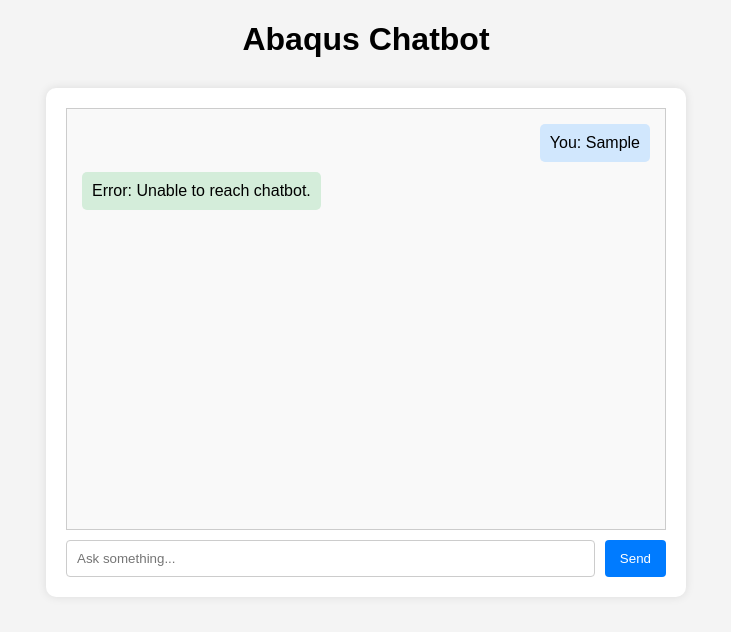
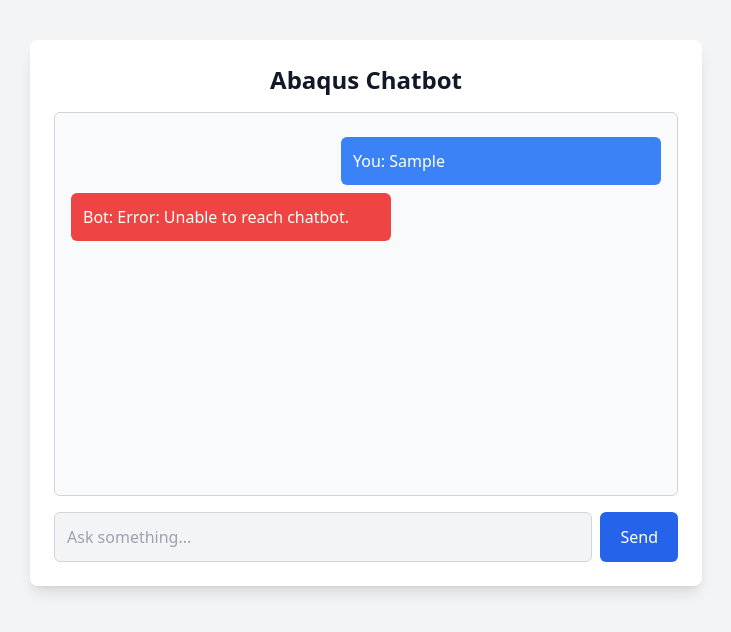
Before and after one commit to daoddee/509, a plain HTML site: page static/index.html in a window 1280 px wide. Both pictures are taken after typing "Sample" into the empty fields and a click on the button "Send". Shown: the whole page, without its empty margins (274-1005 px from the left). Drawn offline with nearby package versions, Linux system fonts and the light colour scheme; no server answers.

Commit message:
Initial commit - uploading chatbot project

```diff
--- a/static/index.html
+++ b/static/index.html
@@ -4,84 +4,29 @@
     <meta charset="UTF-8">
     <meta name="viewport" content="width=device-width, initial-scale=1.0">
     <title>Abaqus Chatbot</title>
+    <script src="https://cdn.tailwindcss.com"></script>
     <style>
-        body {
-            font-family: Arial, sans-serif;
-            background-color: #f4f4f4;
-            text-align: center;
-            margin: 0;
-            padding: 0;
+        .chat-box::-webkit-scrollbar {
+            width: 6px;
         }
-        .chat-container {
-            width: 80%;
-            max-width: 600px;
-            margin: 30px auto;
-            background: white;
-            padding: 20px;
+        .chat-box::-webkit-scrollbar-thumb {
+            background-color: #888;
             border-radius: 10px;
-            box-shadow: 0px 0px 10px rgba(0,0,0,0.1);
-        }
-        .chat-box {
-            height: 400px;
-            overflow-y: auto;
-            border: 1px solid #ccc;
-            padding: 10px;
-            background: #f9f9f9;
-            display: flex;
-            flex-direction: column;
-        }
-        .chat-input-container {
-            display: flex;
-            margin-top: 10px;
-        }
-        .chat-input {
-            flex: 1;
-            padding: 10px;
-            border: 1px solid #ccc;
-            border-radius: 4px;
-        }
-        .send-btn {
-            padding: 10px 15px;
-            background: #007BFF;
-            color: white;
-            border: none;
-            cursor: pointer;
-            border-radius: 4px;
-            margin-left: 10px;
-        }
-        .send-btn:hover {
-            background: #0056b3;
-        }
-        .message {
-            padding: 10px;
-            margin: 5px;
-            border-radius: 5px;
-            display: inline-block;
-            max-width: 75%;
-            word-wrap: break-word;
-        }
-        .user-message {
-            background-color: #d1e7fd;
-            align-self: flex-end;
-        }
-        .bot-message {
-            background-color: #d4edda;
-            align-self: flex-start;
-        }
-        .typing {
-            font-style: italic;
-            color: gray;
         }
     </style>
 </head>
-<body>
+<body class="bg-gray-100 dark:bg-gray-900 text-gray-900 dark:text-gray-100 transition-all">
 
-    <h1>Abaqus Chatbot</h1>
-    <div class="chat-container">
-        <div class="chat-box" id="chat-box"></div>
-        <div class="chat-input-container">
-            <input type="text" id="user-input" class="chat-input" placeholder="Ask something...">
-            <button class="send-btn" id="send-btn">Send</button>
+    <div class="max-w-2xl mx-auto mt-10 p-6 bg-white dark:bg-gray-800 shadow-lg rounded-lg">
+        <h1 class="text-2xl font-bold text-center mb-4">Abaqus Chatbot</h1>
+
+        <!-- Chat Box -->
+        <div class="chat-box h-96 overflow-y-auto p-4 border border-gray-300 dark:border-gray-600 rounded-md bg-gray-50 dark:bg-gray-700" id="chat-box"></div>
+
+        <!-- Input & Button -->
+        <div class="flex mt-4">
+            <input type="text" id="user-input" class="w-full p-3 border rounded-md bg-gray-100 dark:bg-gray-800 border-gray-300 dark:border-gray-600" placeholder="Ask something...">
+            <button class="ml-2 px-5 py-3 bg-blue-600 hover:bg-blue-700 text-white rounded-md" id="send-btn">Send</button>
         </div>
     </div>
 
@@ -89,9 +34,7 @@
         document.addEventListener("DOMContentLoaded", function () {
             document.getElementById("send-btn").addEventListener("click", sendMessage);
             document.getElementById("user-input").addEventListener("keypress", function(event) {
-                if (event.key === "Enter") {
-                    sendMessage();
-                }
+                if (event.key === "Enter") sendMessage();
             });
         });
 
@@ -101,57 +44,33 @@
 
             if (userInput === "") return;
 
-            // Display user message
-            let userMessage = document.createElement("div");
-            userMessage.className = "message user-message";
-            userMessage.innerText = "You: " + userInput;
-            chatBox.appendChild(userMessage);
-
-            // Show "typing..." animation
-            let typingIndicator = document.createElement("div");
-            typingIndicator.className = "message bot-message typing";
-            typingIndicator.innerText = "Bot is typing...";
-            chatBox.appendChild(typingIndicator);
-
-            // Clear input field
+            appendMessage("You", userInput, "bg-blue-500 text-white ml-auto");
             document.getElementById("user-input").value = "";
-
-            // Scroll to latest message
             chatBox.scrollTop = chatBox.scrollHeight;
 
-            // Send request to chatbot API
             fetch("https://five09.onrender.com/chat", {
                 method: "POST",
                 headers: { "Content-Type": "application/json" },
                 body: JSON.stringify({ message: userInput })
             })
-            .then(response => {
-                if (!response.ok) {
-                    throw new Error(`Server responded with ${response.status}`);
-                }
-                return response.json();
-            })
+            .then(response => response.json())
             .then(data => {
-                chatBox.removeChild(typingIndicator);
-
-                let botMessage = document.createElement("div");
-                botMessage.className = "message bot-message";
-                botMessage.innerText = "Bot: " + (data.response || "Error: No response from chatbot.");
-                chatBox.appendChild(botMessage);
-
+                appendMessage("Bot", data.response || "Error: No response.", "bg-gray-200 text-gray-900");
                 chatBox.scrollTop = chatBox.scrollHeight;
             })
             .catch(error => {
-                console.error("Fetch error:", error);
-                chatBox.removeChild(typingIndicator);
-
-                let botMessage = document.createElement("div");
-                botMessage.className = "message bot-message";
-                botMessage.innerText = "Error: Unable to reach chatbot.";
-                chatBox.appendChild(botMessage);
+                console.error("Error:", error);
+                appendMessage("Bot", "Error: Unable to reach chatbot.", "bg-red-500 text-white");
             });
         }
+
+        function appendMessage(sender, text, classes) {
+            let chatBox = document.getElementById("chat-box");
+            let message = document.createElement("div");
+            message.className = `p-3 my-2 rounded-md max-w-xs ${classes}`;
+            message.innerText = `${sender}: ${text}`;
+            chatBox.appendChild(message);
+        }
     </script>
-
 </body>
 </html>
```
Also changed, not shown: 2 other files.
